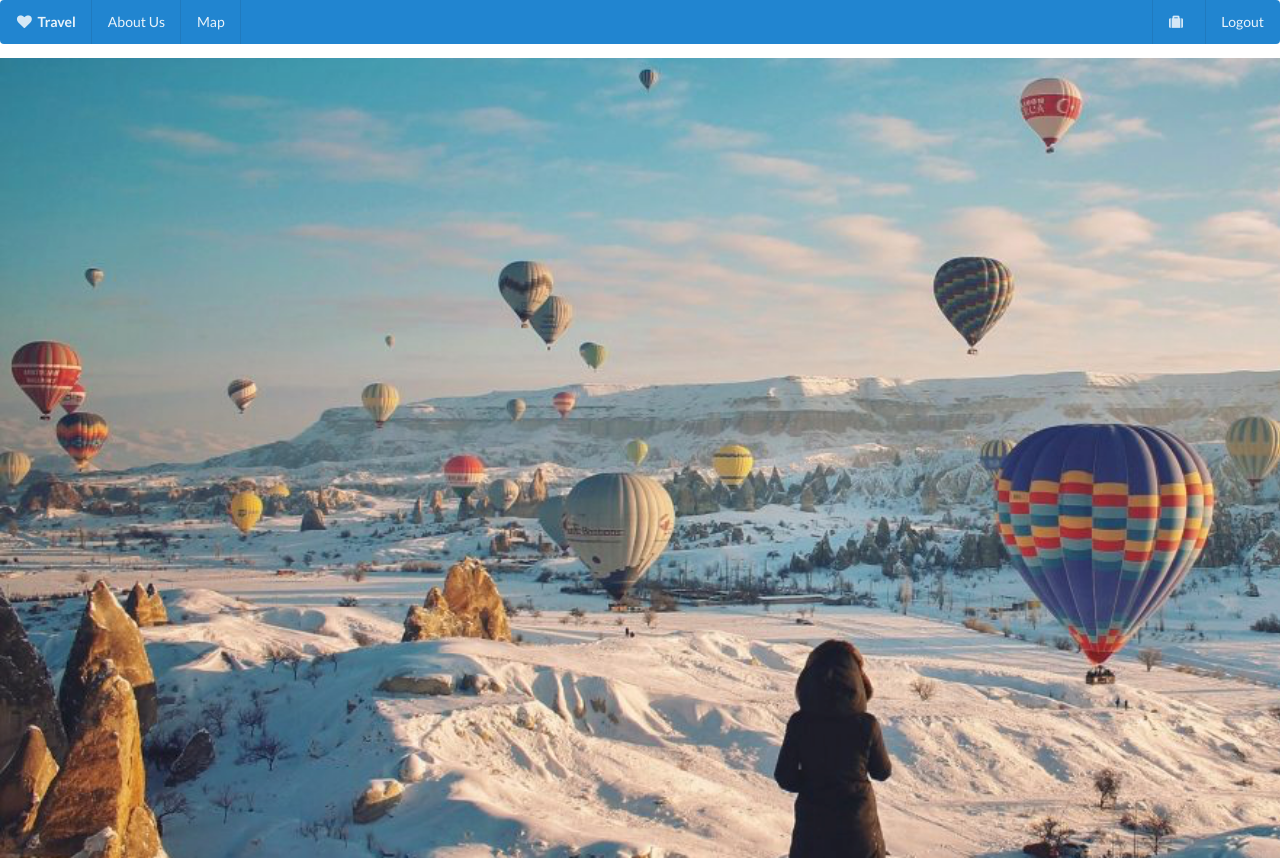
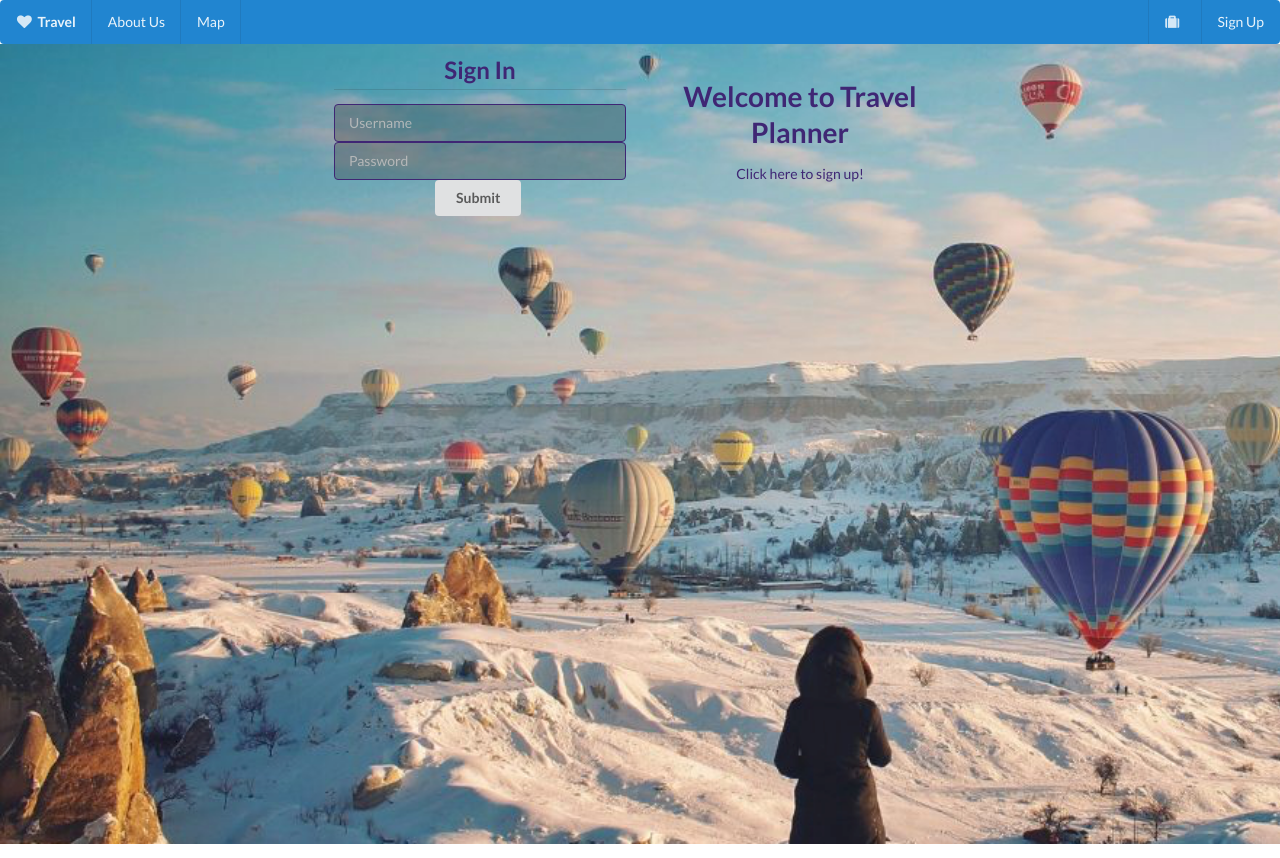
Before and after one commit to lindsaycriswell/learn-love-travel, a React (Create React App) app in the folder love-travel-frontend/: page / in a window 1280 px wide. Built offline with nearby package versions, Linux system fonts and the light colour scheme; what google-maps-react would draw is missing.

Commit message:
added login user home stuff

```diff
--- a/love-travel-frontend/src/navBar.js
+++ b/love-travel-frontend/src/navBar.js
@@ -10,7 +10,7 @@ import { Link } from 'react-router-dom'
 
 const NavBar = props => {
   return (
-    <div className="ui blue inverted menu">
+    <div className="ui blue inverted menu" style={{marginBottom: "0px"}}>
       <div className="header item">
         <i className="heart icon"></i> Travel
       </div>
@@ -24,7 +24,7 @@ const NavBar = props => {
         <div className="item">
           <i className="suitcase icon"></i>
         </div>
-        <a className="ui item">Logout</a>
+        <a className="ui item">Sign Up</a>
       </div>
     </div>
   );
--- a/love-travel-frontend/src/pages/home.js
+++ b/love-travel-frontend/src/pages/home.js
@@ -1,8 +1,12 @@
 
 
+// react stuff
+import React from "react";
 import Image from "../images/travel-balloons.png"
 
-import React from "react";
+// import components
+import { Link } from 'react-router-dom'
+import SignUp from './signUp'
 
 let sectionStyle = {
   margin: 0,
@@ -13,10 +17,26 @@ let sectionStyle = {
 };
 
 const Home = props => {
-  // var background = {backgroundSize : 'cover'}
 
   return(
-    <div style={sectionStyle} />
+    <div style={sectionStyle} className="ui grid">
+      <div className="four wide column">
+      </div>
+      <div className="four wide column">
+        <h2 className="ui dividing header" style={{color: "#3f2674"}}>Sign In</h2>
+        <form className="ui form">
+          <input type="text" name="username" placeholder="Username" style={{backgroundColor: "rgba(52, 52, 52, 0.3)", border:"1px solid #3f2674"}}/>
+          <input type="password" name="password" placeholder="Password" style={{backgroundColor: "rgba(52, 52, 52, 0.3)", border:"1px solid #3f2674"}}/>
+          <div class="ui submit button">Submit</div>
+        </form>
+      </div>
+      <div className="four wide column" style={{marginTop: "20px"}}>
+        <h1 style={{color: "#3f2674"}}>Welcome to Travel Planner</h1>
+        <Link to={SignUp} style={{color: "#3f2674"}}>Click here to sign up!</Link>
+      </div>
+      <div className="eight wide column">
+      </div>
+    </div>
   )
 };
 
--- /dev/null
+++ b/love-travel-frontend/src/pages/signUp.js
@@ -0,0 +1,12 @@
+
+import React from 'react'
+
+const SignUp = (props) => {
+  return(
+    <div>
+      hii
+    </div>
+  )
+}
+
+export default SignUp;
```
